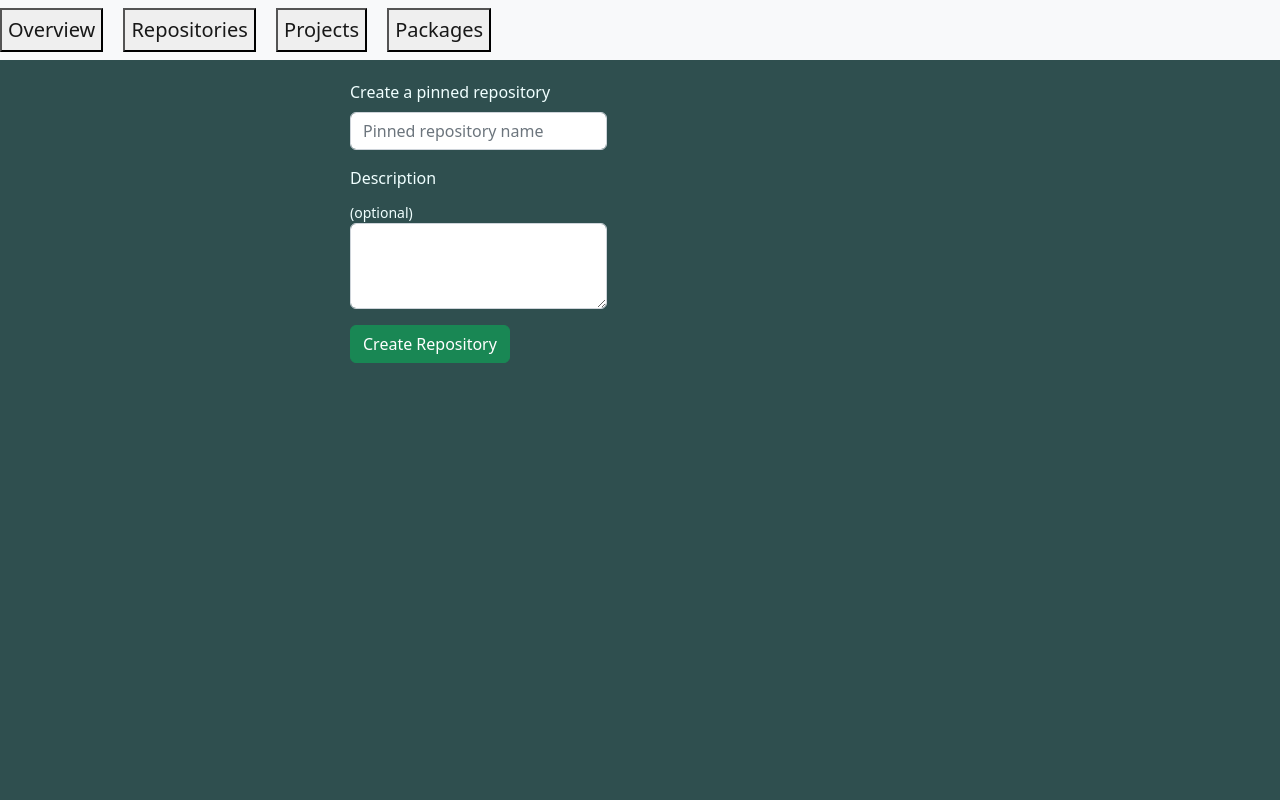
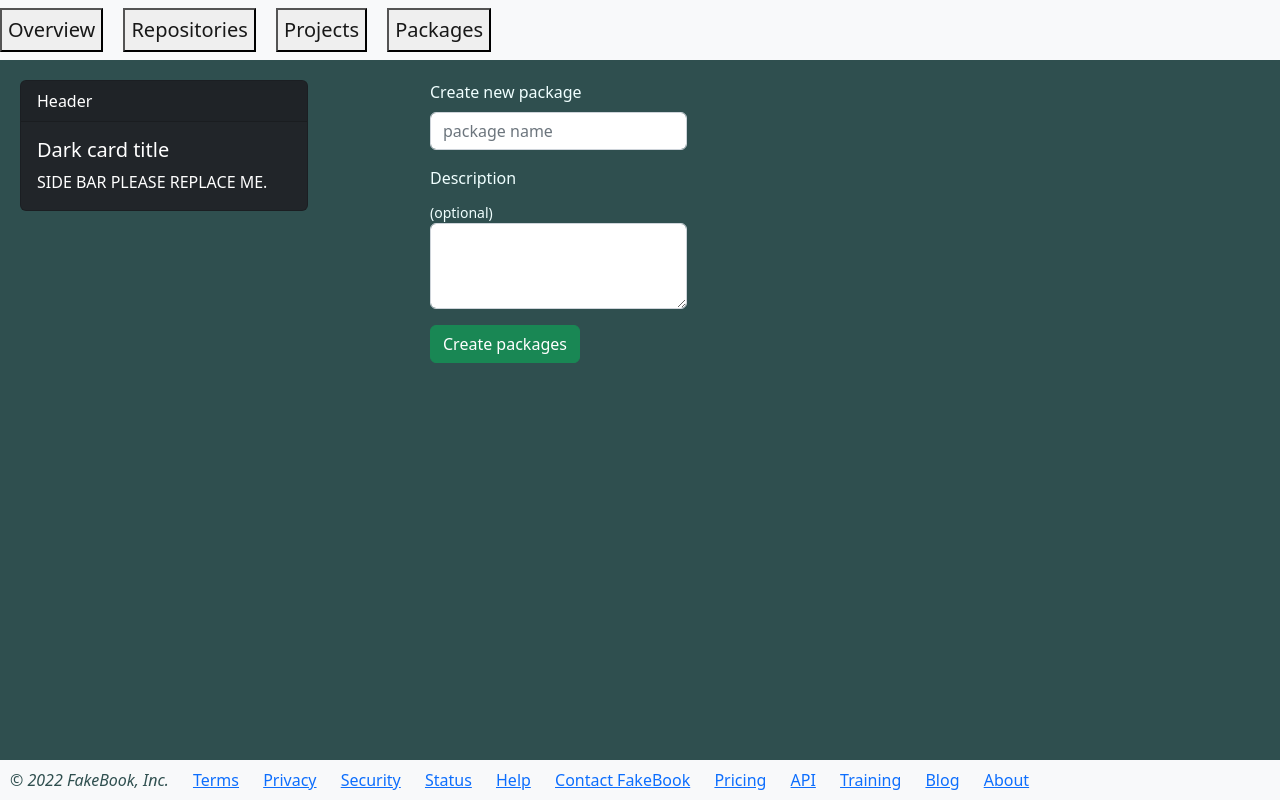
Before and after one commit to nss-evening-cohort-21/gitsub-the-git-r-done-crew, a plain HTML site: page index.html in a window 1280 px wide. Drawn offline with nearby package versions, Linux system fonts and the light colour scheme.

Commit message:
more functionality for us all

```diff
--- a/main.css
+++ b/main.css
@@ -43,7 +43,7 @@ a, em {
 }
 
 #toTheRight {
-  margin-left: 20px;
+  margin-left: 100px;
 }
 
 #footer {
--- a/main.js
+++ b/main.js
@@ -71,14 +71,6 @@ const repoArray = [
   }
 ];
 
-const randomAdj = [
-  'arrogant', 'blithering', 'constipated', 'frisky', 'maniacal', 'quixotic', 'sexy', 'territorial', 'vengeful', 'zippy', 'existential', 'universal', 'nervous', 'toxic', 'fleek', 'sarcastic', 'pliable', 'whimsical', 'loyal', 'youthful', 'trustworthy'
-]
-
-const randomNoun = [
-  'chariot', 'pleonasm', 'wizard', 'spigot', 'aglet', 'guitar', 'hermit', 'bicycle', 'internship', 'honeysuckle', 'cornucopia', 'loudspeaker', 'zebra', 'malaise', 'xylophone', 'limosuine', 'toothbrush', 'explosion', 'taco', 'grandmother', 'process'
-]
-
 const projArray = [
   {
     id: 1,
@@ -106,7 +98,6 @@ const projArray = [
     description: "Work in progress."
   }
 ];
-
 
   const packages = [
   {
@@ -141,18 +132,28 @@ const projArray = [
   },
 ];
 
+const randomAdj = [
+  'arrogant', 'blithering', 'constipated', 'frisky', 'maniacal', 'quixotic', 'sexy', 'territorial', 'vengeful', 'zippy', 'existential', 'universal', 'nervous', 'toxic', 'fleek', 'sarcastic', 'pliable', 'whimsical', 'loyal', 'youthful', 'trustworthy'
+]
+
+const randomNoun = [
+  'chariot', 'pleonasm', 'wizard', 'spigot', 'aglet', 'guitar', 'hermit', 'bicycle', 'internship', 'honeysuckle', 'cornucopia', 'loudspeaker', 'zebra', 'malaise', 'xylophone', 'limosuine', 'toothbrush', 'explosion', 'taco', 'grandmother', 'process'
+]
+
+
 // Main Render to DOM Function called by other functions
 const renderToDom = (divId, htmlToRender) => {
   const selectedDiv = document.querySelector(divId);
   selectedDiv.innerHTML = htmlToRender;
 };
 
-
-
+//****************  QUERY SELECTOR **************** //
 const navDiv = document.querySelector("#navBar"); // Creates nav variable for event listeners
 
 
-// Renders navbar dynamically
+// *************** NAV BAR *************** //
+// Renders navbar dynamically ************* //
+// *************** NAV BAR *************** //
 const renderedNavbar = () => {
   const navString =
   `
@@ -168,22 +169,26 @@ const renderedNavbar = () => {
   renderToDom("#navBar", navString)
 };
 
-
+// ************ PLEASE WRITE OVER ME *************** //
+// ************ SIDEBAR GOES HERE *************** //
+// ************ REPLACE HTML PLS *************** //
 const rederedSidebar = () => {
   const sideString = `
-  // ************ PLEASE WRITE OVER ME *************** //
-// ************ SIDEBAR GOES HERE *************** //
-// ************ PLEASE REPLACE ME *************** //
-`
+  <div class="card text-bg-dark mb-3" style="max-width: 18rem;">
+  <div class="card-header">Header</div>
+  <div class="card-body">
+    <h5 class="card-title">Dark card title</h5>
+    <p class="card-text">SIDE BAR PLEASE REPLACE ME.</p>
+  </div>
+</div>
+`;
   renderToDom("#sideBar", sideString)
 };
 
-//****************  QUERY SELECTORS **************** //
-//****************  QUERY SELECTORS **************** //
-//****************  QUERY SELECTORS **************** //
 
+
+//****************  QUERY SELECTOR **************** //
 const formHolderDiv = document.querySelector("#formHolder");
-
 
 // ***************** REPO ARRAY ****************** //
 // ***************** REPO ARRAY ****************** //
@@ -244,9 +249,9 @@ navDiv.addEventListener('click', (mypersonalhell) => {
 
 
 
-// ************** PINNED REPOS  ************** //
-// ************** PINNED REPOS  ************** //
-// ************** PINNED REPOS  ************** //
+// ************** OVERVIEW BUTTON / PINNED REPOS  ************** //
+// ************** OVERVIEW BUTTON / PINNED REPOS  ************** //
+// ************** OVERVIEW BUTTON / PINNED REPOS  ************** //
 
 
 //cardsOnDom Function for Pinned Repos Array
@@ -327,7 +332,7 @@ form.addEventListener('submit', createPinnedRepo);
 
 
 
-// ****** CREATE NEW PROJECT BUTTON FUNCTION ****** //
+
 // to create unique ID. ticket explained: https://github.com/orgs/nss-evening-web-development/discussions/126
 const createId = (array) => {
   if (array.length) {
@@ -343,13 +348,14 @@ const createId = (array) => {
 
 
 // ****** ****** ****** ****** ****** ****** ****** ****** ****** ****** ****** ****** ****** //
-// ****** ****** CLICK EVENT FOR FORM DIV aka #formHolder below our "cardsOnDom"  ****** ****** //
+// ****** ****** CLICK EVENT FOR BUTTON IN FORM DIV aka #formHolder below our "cardsOnDom"  ****** ****** //
 // ****** ****** ****** ****** ****** ****** ****** ****** ****** ****** ****** ****** ****** //
 
 formHolderDiv.addEventListener('click', (pleaseholdmyhand) => {
 
   pleaseholdmyhand.preventDefault();
 
+  // ************** A PART OF REPOSITORIES BUTTON ************ //
   if (pleaseholdmyhand.target.id === "make-repo") {
   const object = {
     id: repoArray.length+1,
@@ -365,6 +371,8 @@ formHolderDiv.addEventListener('click', (pleaseholdmyhand) => {
   form.reset();
   repoOnDom(repoArray);
 
+  // ********** A PART OF PROJECTS BUTTON ************* //
+  // ****** CREATES NEW PROJECT BUTTON ****** //
   } else if (pleaseholdmyhand.target.id === "projectsubmit") {
       const newProjObj = {
         id: createId(projArray), //students.length + 1,
@@ -383,10 +391,10 @@ formHolderDiv.addEventListener('click', (pleaseholdmyhand) => {
   }
 );
 
+
 // ****** ****** ****** ****** ****** ****** ****** ****** //
 // ****** ****** projectsButton IN navBar ****** ****** //
 // ****** ****** ****** ****** ****** ****** ****** ****** //
-
 
 //Projects Button in Navbar
 const projectsTopSection = () => {
@@ -457,7 +465,6 @@ const projectsOnDom = (aDiv, array) => {
       <button type="submit" class="btn btn-success" id="projectsubmit">Create project</button>
     </form>
     `;
-
     renderToDom("#formHolder", projForm);
   };
 
@@ -474,6 +481,12 @@ navDiv.addEventListener('click', event => {
 
 
 
+
+
+// **************** PACKAGES ******************* //
+// **************** PACKAGES ******************* //
+// **************** PACKAGES ******************* //
+
 //adds pkgs on Dom
 const packagesOnDom = (array) => {
   let domString = "";
@@ -488,23 +501,23 @@ const packagesOnDom = (array) => {
   }
   renderToDom("#newDataDiv", domString);
 };
-// const pkgsForm =
-// `
-// <form id="pkgsform">
-//   <div class="mb-3">
-//     <label class="form-label">Create new package</label>
-//     <input type="text" class="form-control" aria-describedby="Package Name" placeholder="package name" required>
-//   </div>
-//   <div class="mb-3">
-//     <label for="exampleFormControlTextarea1" class="form-label">Description</label>
-//     <div class="form-text">(optional)</div>
-//     <textarea class="form-control" id="exampleFormControlTextarea1" rows="3"></textarea>
-//   </div>
+const pkgsForm =
+`
+<form id="pkgsform">
+  <div class="mb-3">
+    <label class="form-label">Create new package</label>
+    <input type="text" class="form-control" aria-describedby="Package Name" placeholder="package name" required>
+  </div>
+  <div class="mb-3">
+    <label for="exampleFormControlTextarea1" class="form-label">Description</label>
+    <div class="form-text">(optional)</div>
+    <textarea class="form-control" id="exampleFormControlTextarea1" rows="3"></textarea>
+  </div>
 
-//   <button type="submit" class="btn btn-success" id="createPackagesBtn">Create packages</button>
-// </form>
-// `;
-// renderToDom("#formHolder", pkgsForm);
+  <button type="submit" class="btn btn-success" id="createPackagesBtn">Create packages</button>
+</form>
+`;
+renderToDom("#formHolder", pkgsForm);
 
 
 
@@ -536,8 +549,9 @@ navDiv.addEventListener('click', event => {
 
 
 
-
-// Dynamically render footer
+// *************** FOOTER ************** //
+// ***** Dynamically render footer ******//
+// *************** FOOTER ************* //
 const footDiv = document.querySelector("#footer");
 const renderedFooter = () => {
   const footString =
@@ -569,7 +583,7 @@ renderToDom("#footer", footString)
 // start app function
   const startApp = () => {
     renderedNavbar();
-    renderedSidebar();
+    rederedSidebar();
     renderedFooter();
   }
   startApp();
```
